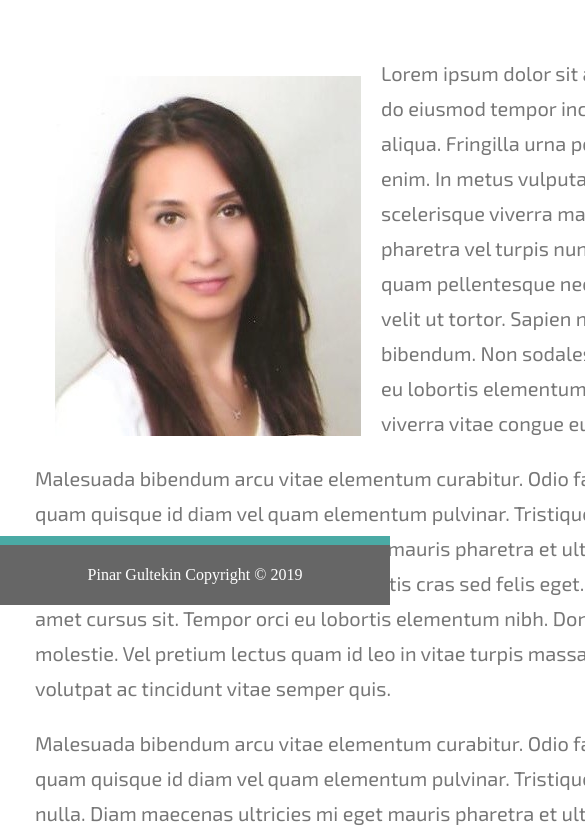
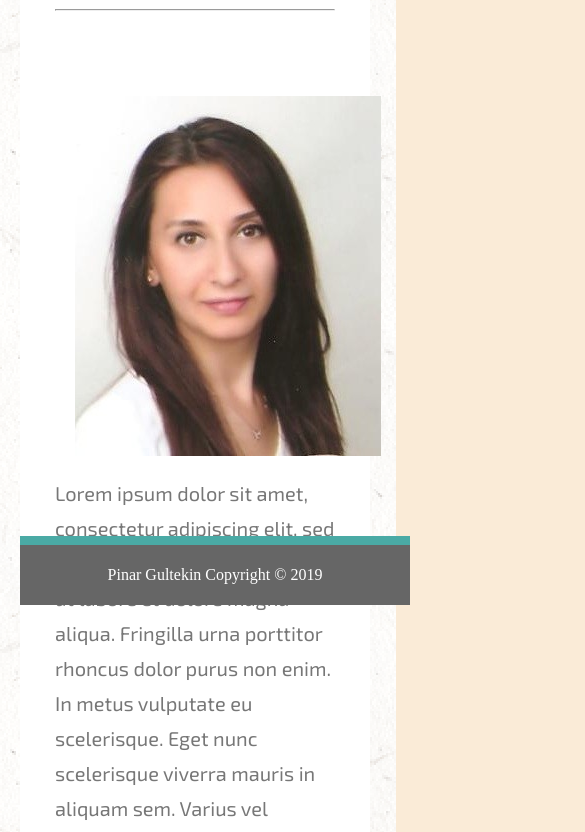
Before and after one commit to pinargultekin/Responsive-Portfolio, a plain HTML site: page index.html in a window 390 px wide. Shown: the part 239-1071 px from the top of the page, 585 px wide, since content can reach past the window. Drawn offline with Linux system fonts and the light colour scheme.

Commit message:
@media screen tags added & written adjustment codes according to screen size 980px, 768px, and 640px.

```diff
--- a/assets/css/style.css
+++ b/assets/css/style.css
@@ -154,3 +154,46 @@ https://www.tutorialrepublic.com/codelab.php?topic=faq&file=placing-text-over-an
     padding: 2px;
     float: left;
     }
+@media screen  and (max-width: 980px) {
+
+    .wrapper {
+        width: 100%;
+        padding: 20px;
+      }
+
+      .main-container,
+      .navigation,
+      .footer {
+        width: 100%;
+      }
+    }
+  @media screen  and (max-width: 768px) {
+
+    .wrapper {
+        width: 100%;
+        padding: 20px;
+      }
+
+      .main-container,
+      .navigation,
+      .footer {
+        width: 100%;
+      }
+    }
+  @media screen  and (max-width: 640px) {
+
+    .wrapper {
+      width: 100%;
+      padding: 20px;
+    }
+
+    .main-container,
+    .navigation,
+    .footer {
+      width: 100%;
+    }
+
+    .header {
+        position: static;
+    }
+}
--- a/index.html
+++ b/index.html
@@ -9,6 +9,7 @@
     <title>Pinar</title>
 </head>
 <body>
+    <div class="wrapper">
 <header>
 
 <div class="navigation">
@@ -72,5 +73,6 @@
        Pinar Gultekin Copyright &copy; 2019
     </footer>
 </div>
+</div>
 </body>
 </html>
```
